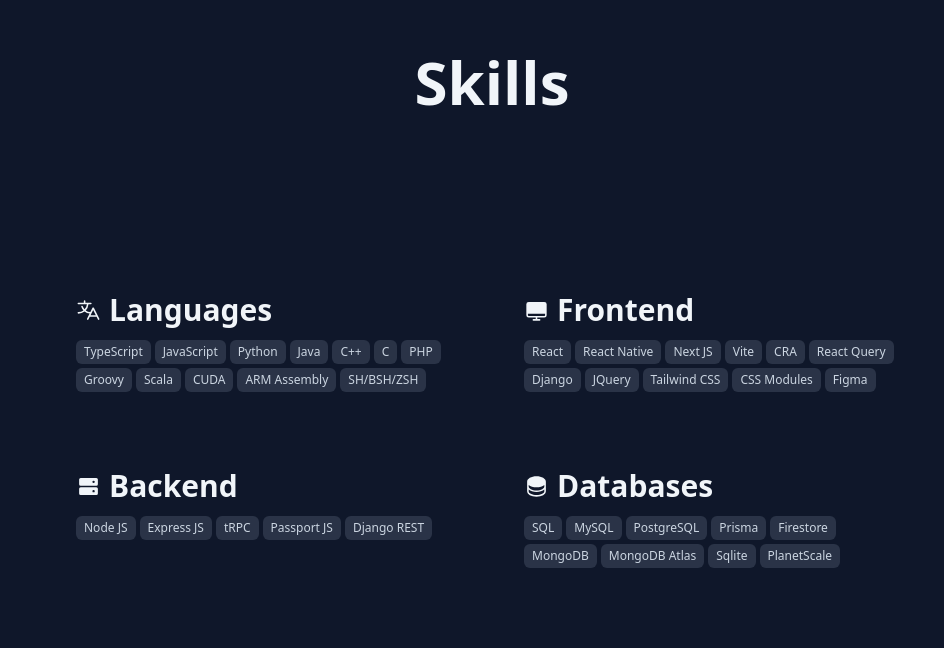
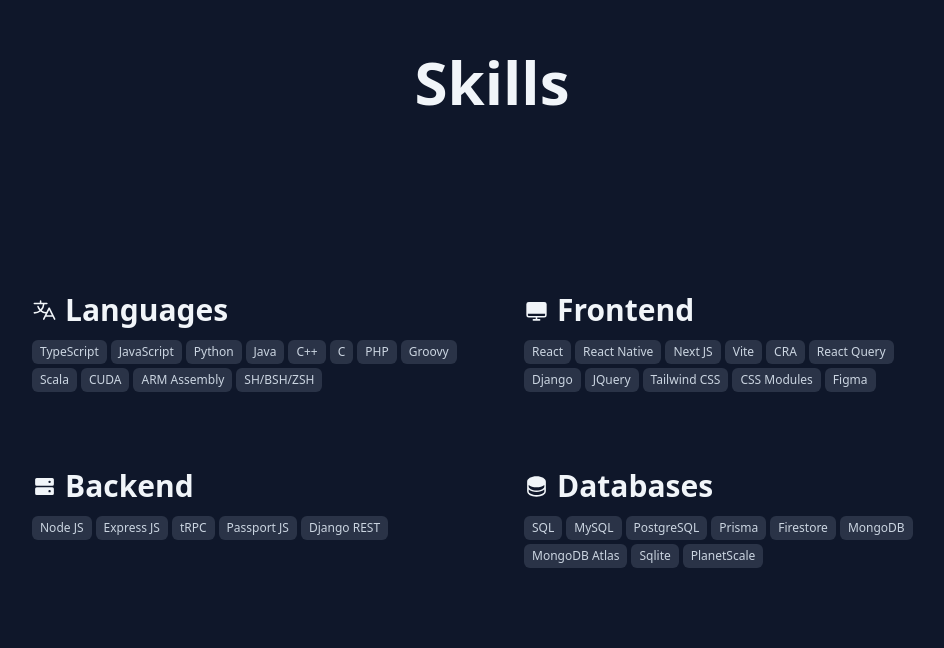
Before and after one commit to proctorinc/Portfolio, a React (Vite) app: page / in a window 1280 px wide. Shown: the part 2876-3524 px from the top of the page, without its empty margins (148-1092 px from the left). Built offline with nearby package versions, Linux system fonts and the light colour scheme; what prettier-plugin-tailwindcss would draw is missing.

Commit message:
Added max width

```diff
--- a/src/sections/Projects/components/Project/Project.tsx
+++ b/src/sections/Projects/components/Project/Project.tsx
@@ -14,7 +14,7 @@ export const Project = (props: ProjectProps) => {
   return (
     <div
       key={project.image_url}
-      className="flex w-full flex-col items-center px-5 py-20 sm:flex-row sm:gap-5 sm:px-20"
+      className="flex w-full max-w-[1000px] flex-col items-center px-5 py-20 sm:flex-row sm:gap-5 sm:px-20"
     >
       <div className={`${ordering} w-full sm:order-last sm:w-2/5`}>
         <ProjectImage src={project.image_url} />
--- a/src/sections/Skills/Skills.tsx
+++ b/src/sections/Skills/Skills.tsx
@@ -33,7 +33,7 @@ export const Skills = (props: SkillsSectionProps) => {
         </svg>
       </div>
       <h1 className="py-32 text-6xl font-extrabold">Skills</h1>
-      <div className="z-20 grid grid-cols-1 gap-16 p-10 sm:grid-cols-2">
+      <div className="z-20  grid max-w-[1000px] grid-cols-1 gap-16 p-10 sm:grid-cols-2">
         {SKILLS.map((column) => {
           const Icon = formatToIcon(column.icon);
           return (
@@ -57,7 +57,7 @@ export const Skills = (props: SkillsSectionProps) => {
                 <Icon weight="fill" size={25} />
                 <h2 className="py-3 text-3xl font-bold">{column.type}</h2>
               </div>
-              <div className="flex w-full flex-wrap gap-1 sm:w-64 lg:w-96">
+              <div className="flex w-full flex-wrap gap-1">
                 {column.values.map((value) => (
                   <Tag key={value}>{value}</Tag>
                 ))}
```
